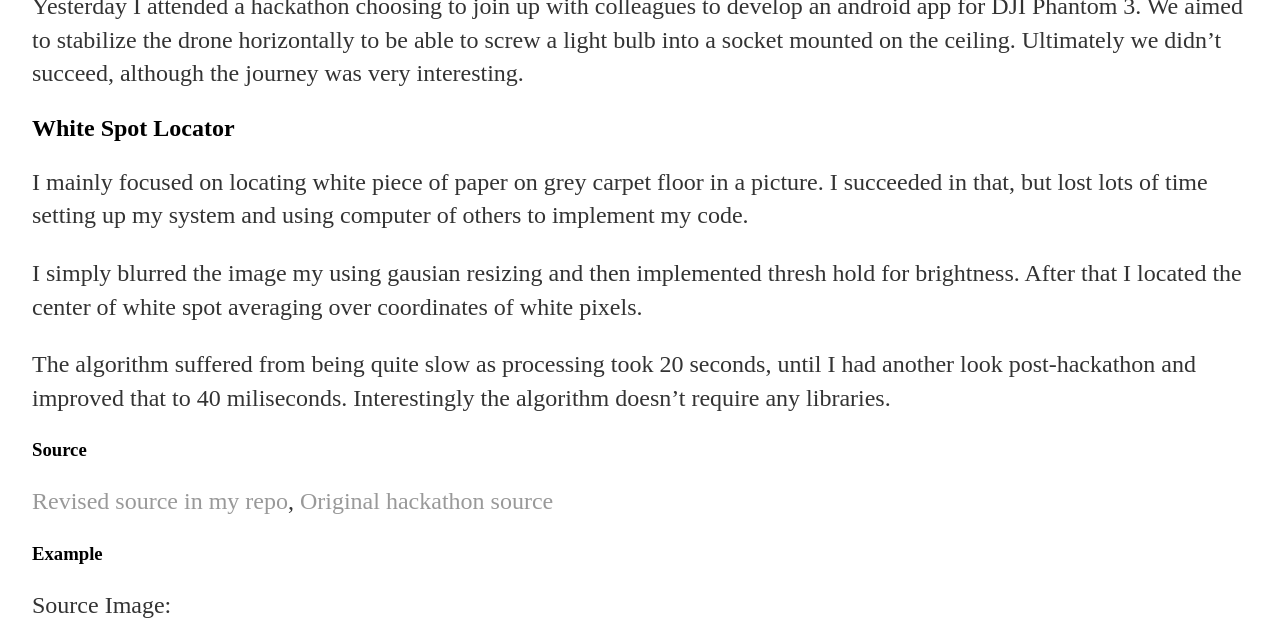
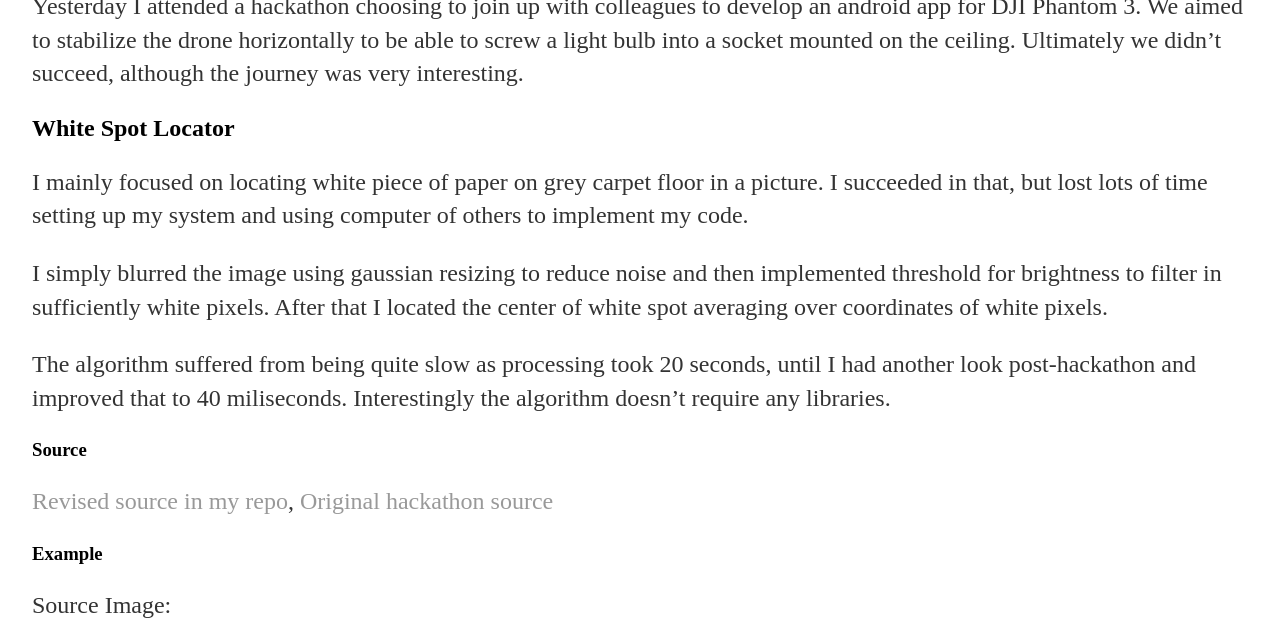
Before and after one commit to vackosar/vackosar.github.io, a Jekyll site: the page built from _posts/2016-11-04-Drone-Hackathoning.md, in a window 1280 px wide and 900 px high, scrolled down 414 px, cut to the strip 0-623 px from the top of the window. Built offline with Jekyll 4.4.1, drawn with Linux system fonts in a browser that asks for light colours; comment, search, counter and statistics services are not loaded.

Commit message:
Post Drone Hackathoning

```diff
--- a/_posts/2016-11-04-Drone-Hackathoning.md
+++ b/_posts/2016-11-04-Drone-Hackathoning.md
@@ -16,7 +16,7 @@ Yesterday I attended a hackathon choosing to join up with colleagues to develop
 
 I mainly focused on locating white piece of paper on grey carpet floor in a picture. I succeeded in that, but lost lots of time setting up my system and using computer of others to implement my code.
 
-I simply blurred the image my using gausian resizing and then implemented thresh hold for brightness. After that I located the center of white spot averaging over coordinates of white pixels.
+I simply blurred the image using gaussian resizing to reduce noise and then implemented threshold for brightness to filter in sufficiently white pixels. After that I located the center of white spot averaging over coordinates of white pixels.
 
 The algorithm suffered from being quite slow as processing took 20 seconds, until I had another look post-hackathon and improved that to 40 miliseconds. Interestingly the algorithm doesn't require any libraries.
 
```
